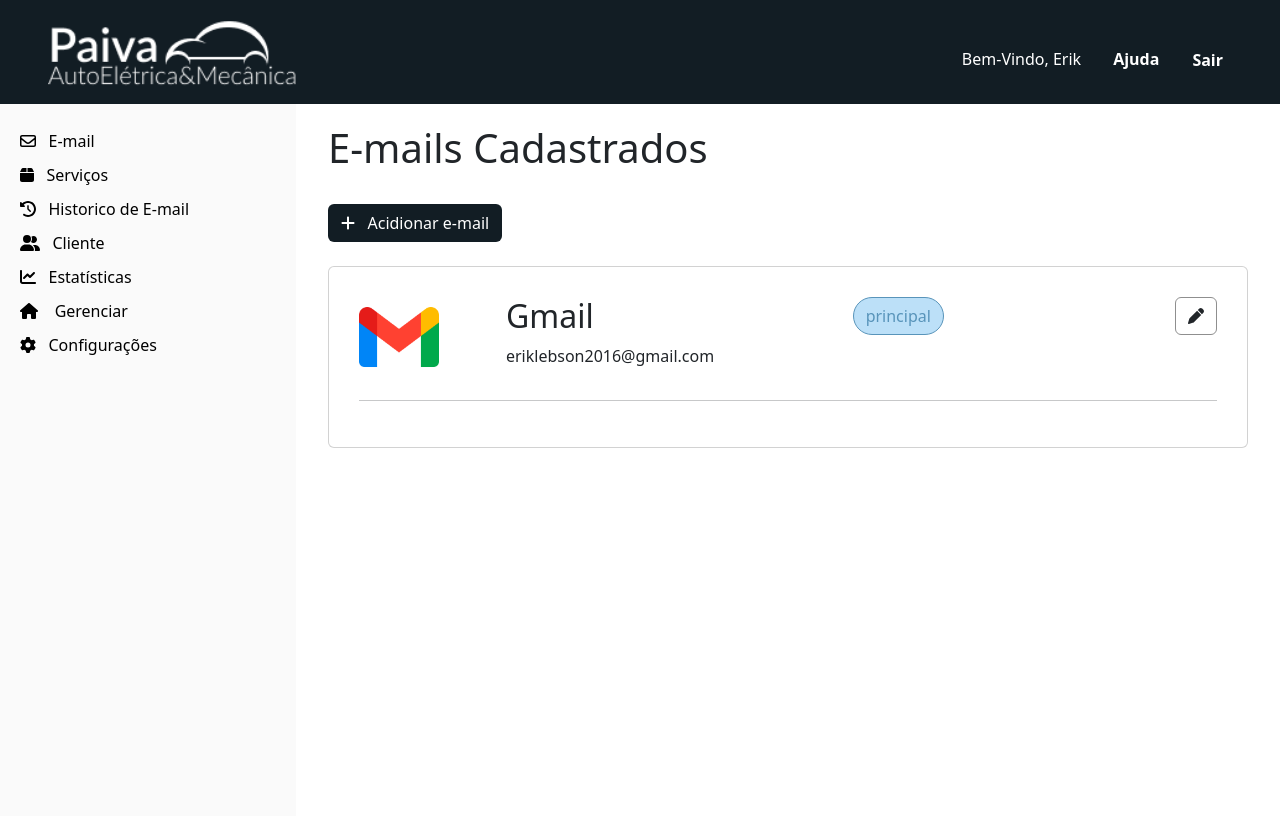
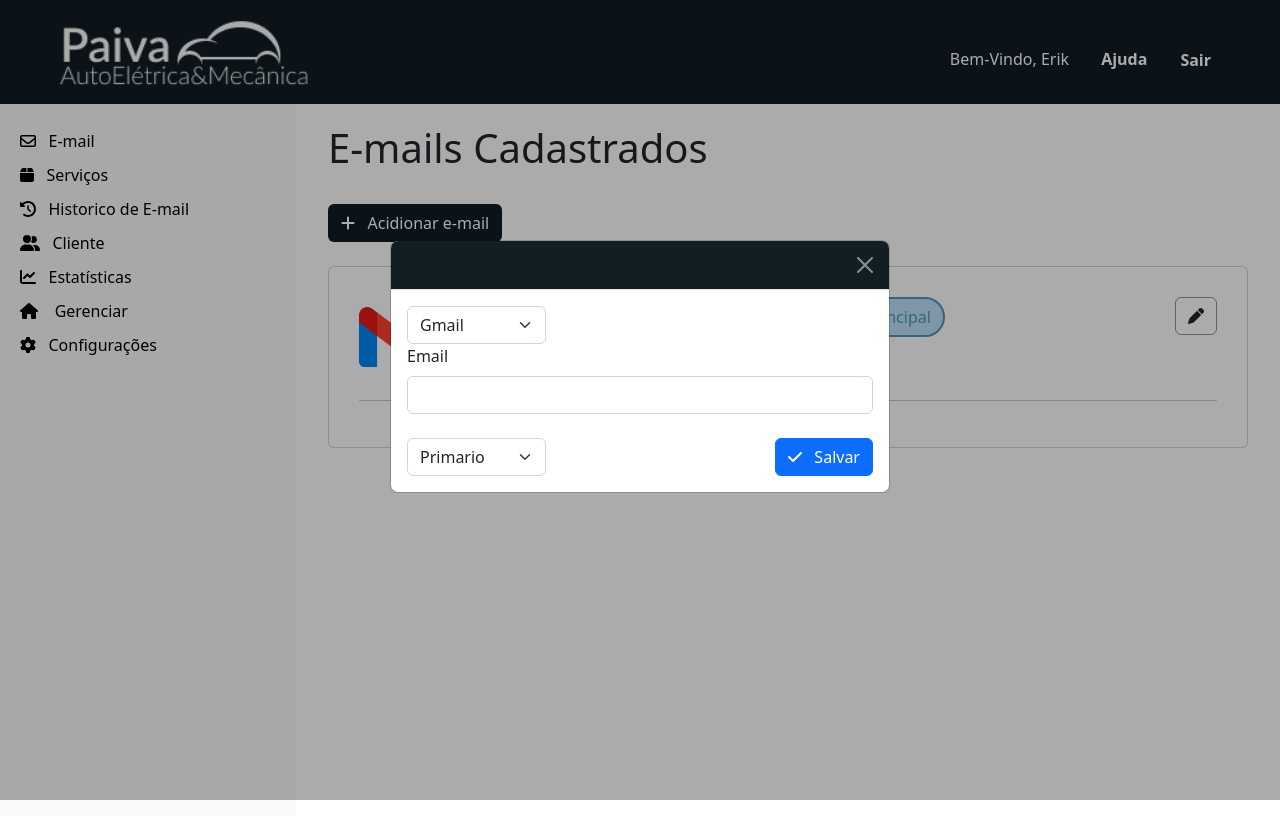
Before and after one commit to Eriklebson/TCC_ETEC_Vue, a Vue app in the folder mecanica_paiva/: page /DashBoard in a window 1280 px wide. Both pictures are taken after a click on the button "Acidionar e-mail". Built offline with nearby package versions, Linux system fonts and the light colour scheme.

Commit message:
create modal

```diff
--- a/mecanica_paiva/src/DashBoard/DashBoardView.vue
+++ b/mecanica_paiva/src/DashBoard/DashBoardView.vue
@@ -1,7 +1,7 @@
 <template>
     <Nav />
     <div class="row">
-        <div class="col-md-3">
+        <div class="col-md-3 menu">
             <Menu />
         </div>
         <div class="col-md-9 itens">
--- a/mecanica_paiva/src/DashBoard/components/MenuDashBoard.vue
+++ b/mecanica_paiva/src/DashBoard/components/MenuDashBoard.vue
@@ -7,7 +7,7 @@
             <router-link to="/DashBoard/Clientes"><li><font-awesome-icon icon="fa-solid fa-user-group" />&nbsp;&nbsp;&nbsp;Cliente</li></router-link>
             <router-link to="/DashBoard/Estatisticas"><li><font-awesome-icon icon="fa-solid fa-chart-line" />&nbsp;&nbsp;&nbsp;Estatísticas</li></router-link>
             <router-link to="/DashBoard/Gerenciar"><li><font-awesome-icon icon="fa-solid fa-house" />  &nbsp;&nbsp;&nbsp;Gerenciar</li></router-link>
-            <router-link to="/DashBoard/Configuracoes"><li><font-awesome-icon icon="fa-solid fa-gear" />&nbsp;&nbsp;&nbsp;Configurações</li></router-link>
+            <router-link to="/Configuracoes"><li><font-awesome-icon icon="fa-solid fa-gear" />&nbsp;&nbsp;&nbsp;Configurações</li></router-link>
         </ul>
     </section>
 </template>
--- a/mecanica_paiva/src/DashBoard/components/NavDashBoard.vue
+++ b/mecanica_paiva/src/DashBoard/components/NavDashBoard.vue
@@ -6,15 +6,7 @@
             ><!--Logo** Colocar a largura do tamanho da imagem sempre -->
             <img src="@/../public/imagem/navbar/logo.png" width="250" />
           </a>
-          <button
-            class="navbar-toggler"
-            type="button"
-            data-bs-toggle="collapse"
-            data-bs-target="#navbarNav"
-            aria-controls="navbarNav"
-            aria-expanded="false"
-            aria-label="Toggle navigation"
-          >
+          <button class="navbar-toggler" type="button" data-bs-toggle="collapse" data-bs-target="#navbarNav" aria-controls="navbarNav" aria-expanded="false" aria-label="Toggle navigation">
             <span class="navbar-toggler-icon"></span>
           </button>
           <div class="collapse navbar-collapse" id="navbarNav">
@@ -46,10 +38,6 @@
 nav{
     background: #121D24;
 }
-.container-fluid{
-    padding-left: 0px;
-    padding-right: 0px;
-}
 
 /*Small devices (landscape phones, 576px and up)*/
 @media (min-width: 576px) {  }
--- a/mecanica_paiva/src/DashBoard/views/EmailView.vue
+++ b/mecanica_paiva/src/DashBoard/views/EmailView.vue
@@ -1,7 +1,7 @@
 <template>
     <div>
         <h1>E-mails Cadastrados</h1><br>
-        <button type="button" class="btn adicionar"><font-awesome-icon icon="fa-solid fa-plus" />&nbsp;&nbsp;&nbsp;Acidionar e-mail</button>
+        <button type="button" class="btn adicionar" @click="edit = !edit"><font-awesome-icon icon="fa-solid fa-plus" />&nbsp;&nbsp;&nbsp;Acidionar e-mail</button>
         <br><br>
         <div class="card">
             <div class="row">
@@ -20,21 +20,73 @@
                     <button type="button" class="btn principal">principal</button>
                 </div>
                 <div class="col-md-3 text-end">
-                    <button type="button" class="btn editar"><font-awesome-icon icon="fa-solid fa-pen" /></button>
+                    <button type="button" class="btn editar" @click="edit = !edit"><font-awesome-icon icon="fa-solid fa-pen" /></button>
                 </div>
             </div>
             <hr>
         </div>
     </div>
+    <div class="modal" tabindex="-1" v-show="edit">
+    <div class="modal-dialog">
+        <div class="modal-content">
+            <div class="modal-header">
+                <button type="button" class="btn-close btn-close-white" data-bs-dismiss="modal" aria-label="Close" @click="edit = !edit"></button>
+            </div>
+            <div class="modal-body">
+                <form>
+                    <div class="row">
+                        <div class="col-md-4">
+                            <select class="form-select" aria-label="Default select example">
+                                <option selected>Gmail</option>
+                                <option value="1">Outlook</option>
+                                <option value="2">Yahoo</option>
+                                <option value="3">AOL</option>
+                            </select>
+                        </div>
+                        <div class="col-md-12">
+                            <label for="exampleInputEmail1" class="form-label">Email</label>
+                            <input type="email" class="form-control" id="exampleInputEmail1" aria-describedby="emailHelp"><br>
+                        </div>
+                        <div class="col-md-4">
+                            <select class="form-select" aria-label="Default select example">
+                                <option selected>Primario</option>
+                                <option value="1">Segundario</option>
+                            </select>
+                        </div>
+                        <div class="col-md-8 text-end">
+                            <button type="submit" class="btn btn-primary"><font-awesome-icon icon="fa-solid fa-check" />&nbsp;&nbsp;&nbsp;Salvar</button>
+                        </div>
+                    </div>
+                </form>
+            </div>
+        </div>
+    </div>
+    </div>
 </template>
 
 <script>
     export default{
-        name: 'Emails'
+        name: 'Emails',
+        data(){
+            return{
+                edit: false,
+            }
+        },
     }
 </script>
 
 <style scoped>
+.modal{
+    display: block;
+    background-color: #00000054;
+}
+.modal-dialog{
+    margin-top: 30vh;
+}
+.modal-header{
+    color: white;
+    background: #121D24;
+}
 .adicionar{
     color: white;
     background-color: #121D24;
@@ -42,7 +94,7 @@
 .principal{
     border-radius: 50px;
     color: #5894BA;
-    border: 1px solid #5894BA;
+    border: 2px solid #5894BA;
     background-color: #BCE0F8;
 }
 .editar{
```
Also changed, not shown: 2 other files (tests, documents, lock files or other folders).
